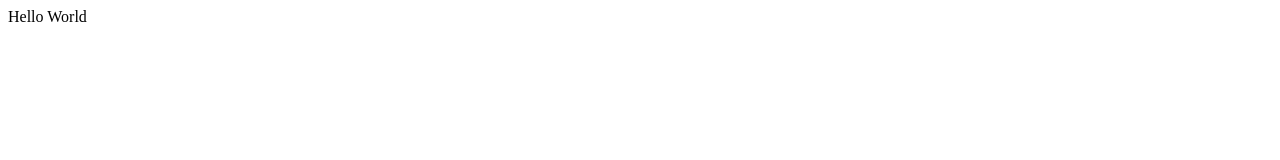
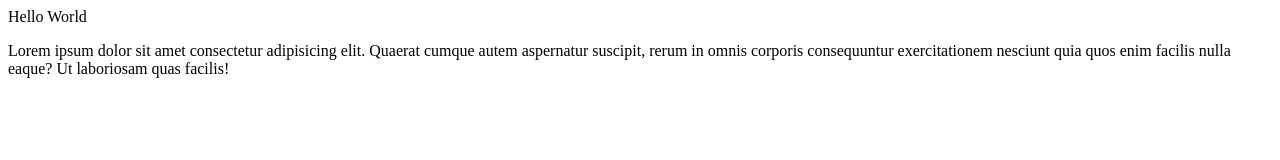
Before and after one commit to EnocFlores/teamGDS, a plain HTML site: page index.html in a window 1280 px wide. Drawn offline with Linux system fonts and the light colour scheme.

Commit message:
added a p tag with some content bellow our div

```diff
--- a/index.html
+++ b/index.html
@@ -7,5 +7,7 @@
 </head>
 <body>
     <div>Hello World</div>
+
+    <p>Lorem ipsum dolor sit amet consectetur adipisicing elit. Quaerat cumque autem aspernatur suscipit, rerum in omnis corporis consequuntur exercitationem nesciunt quia quos enim facilis nulla eaque? Ut laboriosam quas facilis!</p>
 </body>
 </html>
```
